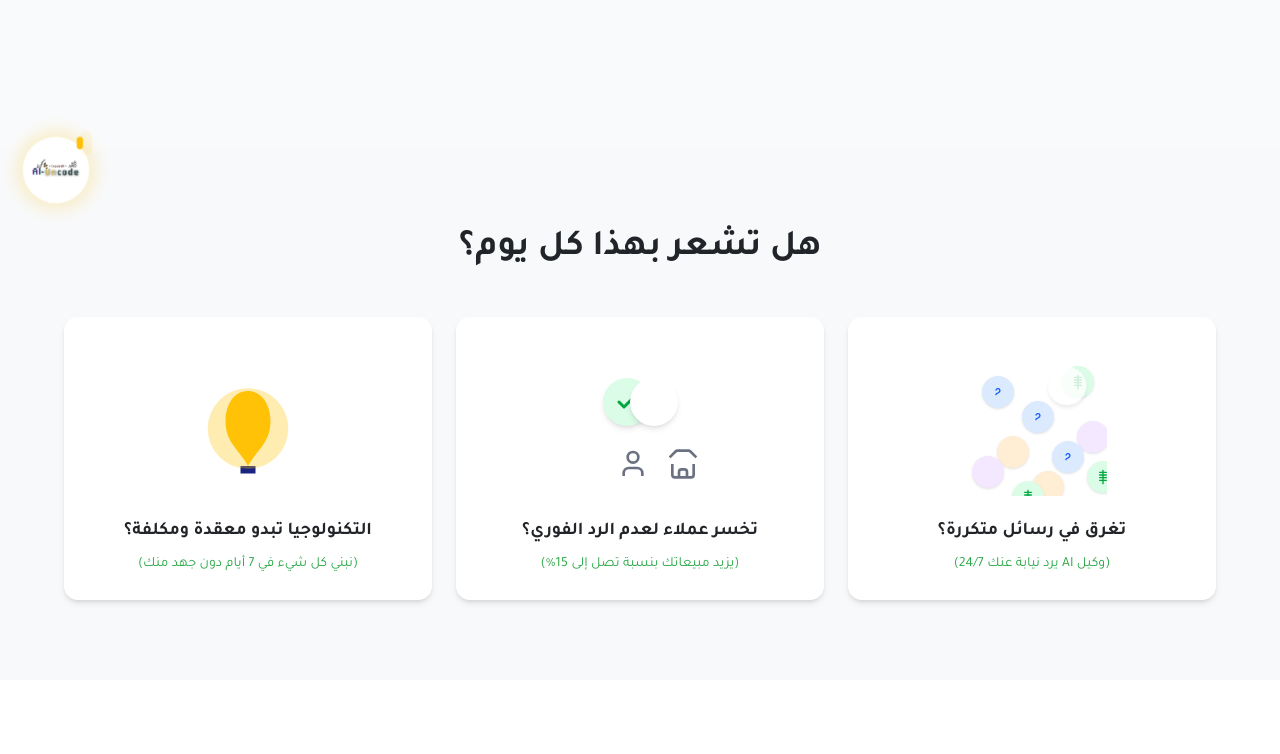
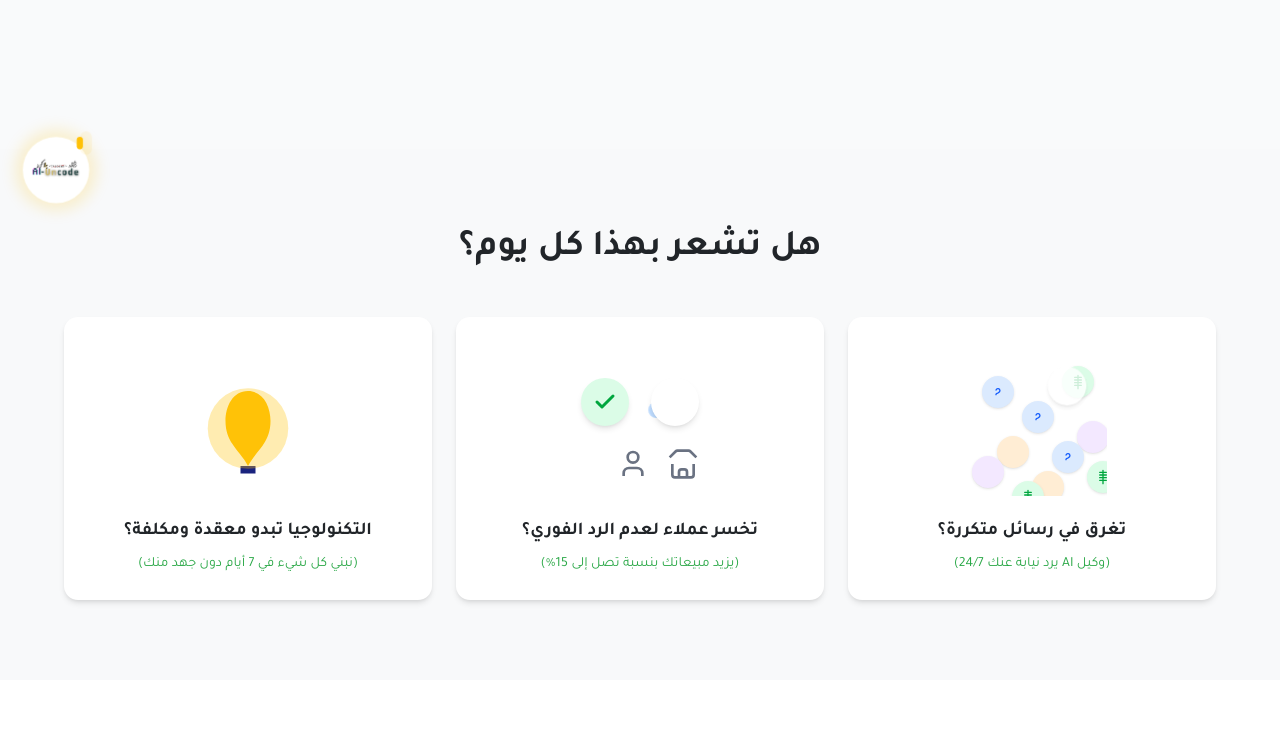
Before and after one commit to twfeeqg-thub/saa-s-lan-p-aiuncode-v8, a Next.js app: page / in a window 1280 px wide. Shown: the part 574-1328 px from the top of the page. Built offline with nearby package versions, Linux system fonts and the light colour scheme.

Commit message:
Update CustomerLossAnimation.tsx

```diff
--- a/components/CustomerLossAnimation.tsx
+++ b/components/CustomerLossAnimation.tsx
@@ -33,7 +33,7 @@ export default function CustomerLossAnimation() {
   return (
     <div style={{ width: '150px', height: '150px', position: 'relative', overflow: 'hidden' }}>
 
-      {/* --- 1. العميل والمتجر في الأسفل --- */}
+      {/* العميل والمتجر في الأسفل */}
       <motion.div
         className="absolute bottom-4 left-4 text-gray-500 z-10"
         variants={{
@@ -56,9 +56,10 @@ export default function CustomerLossAnimation() {
         <svg width="32" height="32" viewBox="0 0 24 24" fill="none" stroke="currentColor" strokeWidth="2">{ICONS.store()}</svg>
       </motion.div>
 
-      {/* --- 1. الاستفهام والشعار في الأعلى --- */}
+      {/* --- 1. إعادة تموضع الأيقونات العلوية --- */}
+      {/* أيقونة الاستفهام (يسار) */}
       <motion.div
-        className="absolute top-8 left-1/4 w-12 h-12 bg-orange-100 rounded-full flex items-center justify-center shadow-md z-20"
+        className="absolute top-8 left-4 w-12 h-12 bg-orange-100 rounded-full flex items-center justify-center shadow-md z-20"
         variants={{
           initial: { scale: 0, opacity: 0 },
           obstacle: { scale: 1, opacity: 1, transition: { delay: 1.5, type: "spring" } },
@@ -69,8 +70,9 @@ export default function CustomerLossAnimation() {
         <svg viewBox="0 0 24 24" fill="none" className="w-6 h-6 text-orange-600">{ICONS.question()}</svg>
       </motion.div>
 
+      {/* أيقونة الصح التي تحل محل الاستفهام */}
       <motion.div
-        className="absolute top-8 left-1/4 w-12 h-12 bg-green-100 rounded-full flex items-center justify-center shadow-md z-20"
+        className="absolute top-8 left-4 w-12 h-12 bg-green-100 rounded-full flex items-center justify-center shadow-md z-20"
         variants={{
           initial: { scale: 0, opacity: 0 },
           intervention: { scale: 1, opacity: 1, transition: { delay: 1.5, type: "spring" } },
@@ -81,8 +83,9 @@ export default function CustomerLossAnimation() {
         <svg viewBox="0 0 24 24" fill="none" className="w-6 h-6 text-green-600">{ICONS.check()}</svg>
       </motion.div>
 
+      {/* شعار المنصة (يمين) */}
       <motion.div
-        className="absolute top-8 right-1/4 w-12 h-12 bg-white rounded-full shadow-md flex items-center justify-center p-1 z-30"
+        className="absolute top-8 right-4 w-12 h-12 bg-white rounded-full shadow-md flex items-center justify-center p-1 z-30"
         variants={{
           initial: { scale: 0, opacity: 0 },
           obstacle: { scale: 1, opacity: 1, transition: { delay: 1.8, type: "spring" } },
@@ -93,17 +96,21 @@ export default function CustomerLossAnimation() {
         <Image src="/images/logo.png" alt="AI-Uncode Agent" width={40} height={40} />
       </motion.div>
 
-      {/* --- 2. المرسلة (الشعاع) --- */}
+      {/* --- 2. تعديل حركة الشعاع ليقطع المسافة الجديدة --- */}
       <motion.div
-        className="absolute top-[56px] right-[55px] w-4 h-4 bg-blue-400 rounded-full"
+        className="absolute top-[56px] right-[36px] w-4 h-4 bg-blue-400 rounded-full z-20"
         variants={{
           initial: { x: 0, opacity: 0 },
-          intervention: { x: -38, opacity: [0, 1, 0], transition: { duration: 0.8, delay: 2.5 } }
+          intervention: {
+            x: -75, // زيادة المسافة التي يقطعها الشعاع
+            opacity: [0, 1, 0],
+            transition: { duration: 1, delay: 2.5 }
+          }
         }}
         animate={controls}
       />
 
-      {/* بقية العناصر تبقى كما هي */}
+      {/* بقية العناصر */}
       <motion.div
         className="absolute bottom-[48px] left-[110px] text-purple-500 z-0"
         variants={{
```
